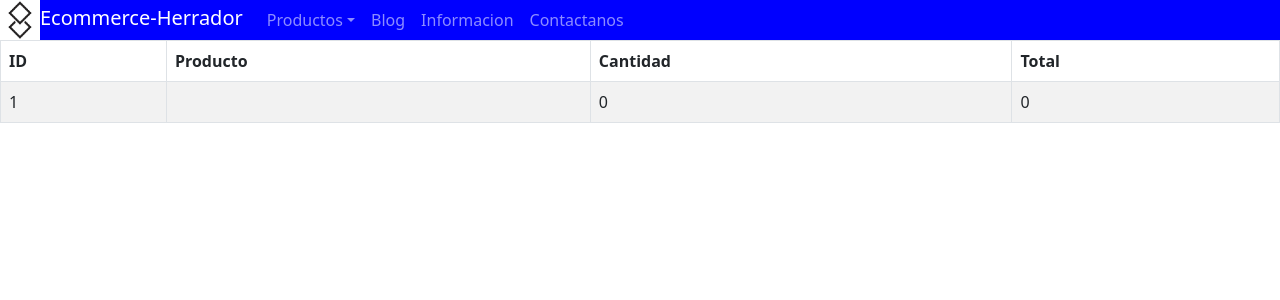
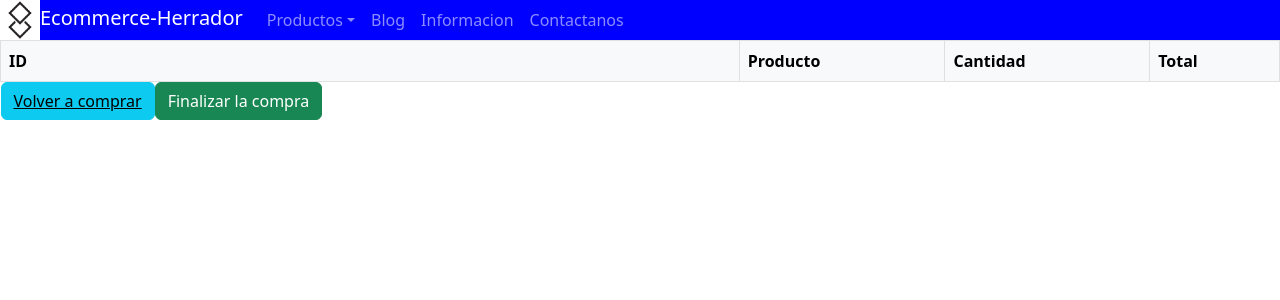
Before and after one commit to GustavoHerrador/ecomerce-herrador, a React (Create React App) app: page /cart in a window 1280 px wide. Shown: the top 300 px of the page. Built offline with nearby package versions, Linux system fonts and the light colour scheme.

Commit message:
Cart view

```diff
--- a/src/Context/CartContext.jsx
+++ b/src/Context/CartContext.jsx
@@ -24,7 +24,6 @@ const MyProvider = ({ children }) => {
       const productIndex = cart.indexOf(findProduct);
       const auxArray = [...cart];
       auxArray[productIndex].stock += productQuantity;
-      debugger;
       setCart(auxArray);
     } else {
       setCart([...cart, newItem]);
@@ -48,7 +47,7 @@ const MyProvider = ({ children }) => {
 
   //Metodo Reduce-Cart- Retorna precio total del carrito
   const getItemPrice = () => {
-    return cart.reduce((acc, x) => (acc += x.productQuantity * x.price), 0);
+    return cart.reduce((acc, x) => (acc += x.price * x.productQuantity), 0);
   };
 
   return (
--- a/src/components/Cart.jsx
+++ b/src/components/Cart.jsx
@@ -2,21 +2,15 @@ import React from "react";
 import { useContext } from "react";
 import { CartContext } from "../Context/CartContext";
 import { Link } from "react-router-dom";
-import { Table } from "react-bootstrap";
+import { Table, Button } from "react-bootstrap";
+import { VscTrash } from "react-icons/vsc";
 
 function Cart() {
-  const { deleteItem, getItemPrice, emptyCart, cart, addItem, getItemQty } =
+  const { deleteItem, getItemPrice, emptyCart, cart, getItemQty } =
     useContext(CartContext);
   return (
     <>
-      <Table
-        striped
-        bordered
-        hover
-        variant="blue
-      "
-      >
-        {cart.length > 0 && <div></div>}
+      <Table striped bordered hover variant="light">
         <thead>
           <tr>
             <th>ID</th>
@@ -26,13 +20,38 @@ function Cart() {
           </tr>
         </thead>
         <tbody>
-          <tr>
-            <td>1</td>
-            <td>{cart.nombreProducto}</td>
-            <td>{getItemQty()}</td>
-            <td>{getItemPrice()}</td>
-          </tr>
+          {cart.map((item, index) => (
+            <tr key={index}>
+              <td>{item.id}</td>
+              <td>{item.nombreProducto}</td>
+              <td>{getItemQty()}</td>
+              <td>${getItemPrice()}</td>
+            </tr>
+          ))}
         </tbody>
+        {cart.length > 0 ? (
+          <Button
+            variant="danger"
+            onClick={() => {
+              deleteItem();
+            }}
+          >
+            {" "}
+            <VscTrash>X</VscTrash>{" "}
+          </Button>
+        ) : (
+          <Button
+            variant="info"
+            onClick={() => {
+              emptyCart();
+            }}
+          >
+            <Link to="/" style={{ color: "black" }}>
+              Volver a comprar
+            </Link>
+          </Button>
+        )}
+        <Button variant="success">Finalizar la compra</Button>
       </Table>
     </>
   );
--- a/src/components/Item.css
+++ b/src/components/Item.css
@@ -14,7 +14,7 @@
 .productcard {
   display: flex;
   flex-direction: wrap;
-  width: 200px;
+  width: 100%;
   height: 100%;
   background-color: rgb(10, 112, 196);
   border-radius: 5px;
--- a/src/components/ItemCount.jsx
+++ b/src/components/ItemCount.jsx
@@ -3,6 +3,7 @@ import { Link } from "react-router-dom";
 import "./ItemCount.css";
 import { CartContext } from "../Context/CartContext";
 import { useContext } from "react";
+import { Button } from "react-bootstrap";
 
 function ItemCount({ stock, nombreProducto, initial, onAdd, price }) {
   const [productQuantity, setProductQuantity] = useState(initial);
@@ -66,7 +67,12 @@ function ItemCount({ stock, nombreProducto, initial, onAdd, price }) {
           Agregar al carrito
         </button>
       ) : (
-        <Link to="/cart"> Finalizar la compra </Link>
+        <Button>
+          <Link to="/cart" style={{ color: "white" }}>
+            {" "}
+            Finalizar la compra{" "}
+          </Link>
+        </Button>
       )}
     </div>
   );
--- a/src/components/ItemListContainer.css
+++ b/src/components/ItemListContainer.css
@@ -1,4 +1,6 @@
 .saludo {
+  display: flex;
+  flex-direction: wrap;
   font-family: Inconsolata, monospace;
   margin-top: 40px;
   color: blue;
```
